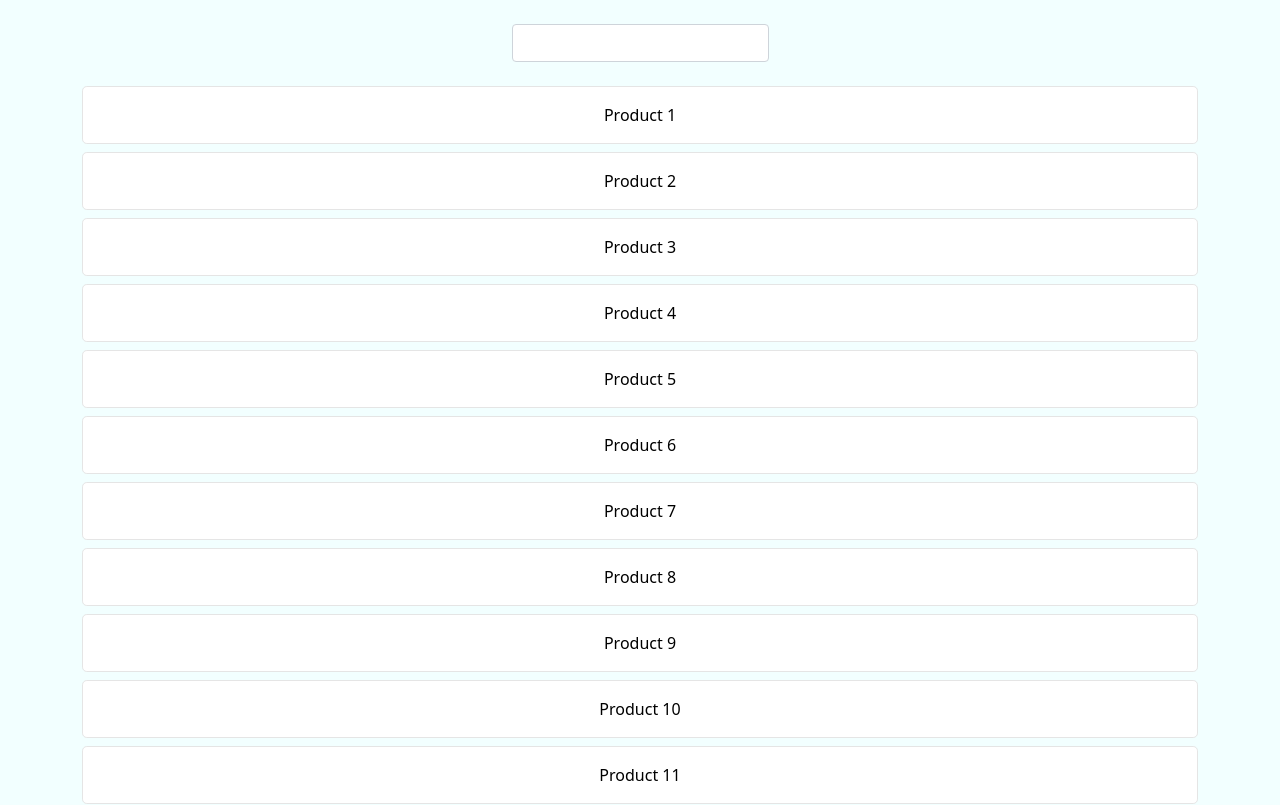
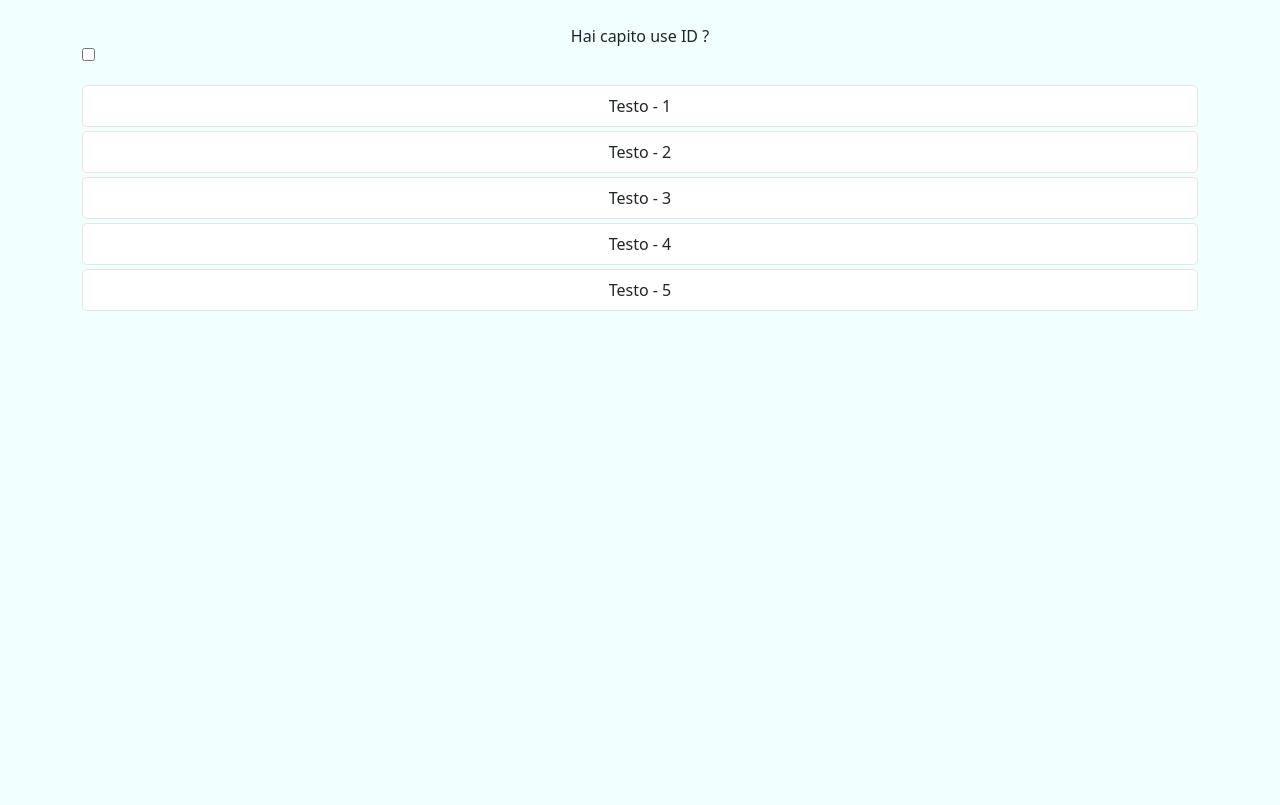
Before and after one commit to omardeangelis/React-Hooks, a React (Create React App) app: page / in a window 1280 px wide. Shown: the top 805 px of the page. Built offline with nearby package versions, Linux system fonts and the light colour scheme.

Commit message:
useId lesson

```diff
--- a/src/App.js
+++ b/src/App.js
@@ -1,4 +1,4 @@
-import Inizio from "./lezioni/14-useTransition/risultato";
+import Inizio from "./lezioni/15-useId/risultato";
 
 function App() {
   return (
--- /dev/null
+++ b/src/lezioni/15-useId/risultato/index.js
@@ -0,0 +1,39 @@
+import React, { useId } from "react";
+const tempData = Array.from({ length: 5 }, (_, index) => {
+  return {
+    text: `Testo - ${index + 1}`,
+  };
+});
+
+const Component = () => {
+  const id = useId();
+  return (
+    <div className='mt-4'>
+      <label htmlFor={id}>Hai capito use ID ?</label>
+      <input
+        className='input-group-text bg-white'
+        id={id}
+        type='checkbox'
+        name='react'
+      />
+
+      <div className='mt-4'>
+        {tempData.map((data) => {
+          return (
+            <div
+              key={data.text}
+              className='card rounded-3 border-1 p-2 mt-1'
+              style={{
+                borderColor: "#e5e5e5",
+              }}
+            >
+              {data.text}
+            </div>
+          );
+        })}
+      </div>
+    </div>
+  );
+};
+
+export default Component;
```
Also changed, not shown: src/lezioni/15-useId/inizio/index.js (added, +7 -0 lines).
